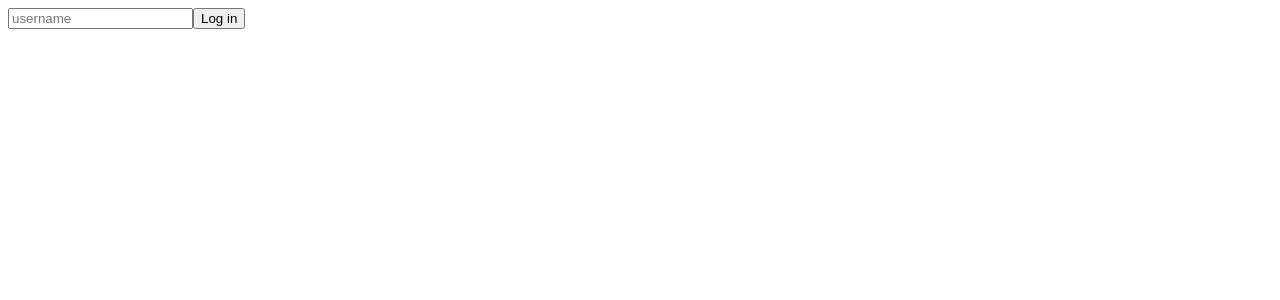
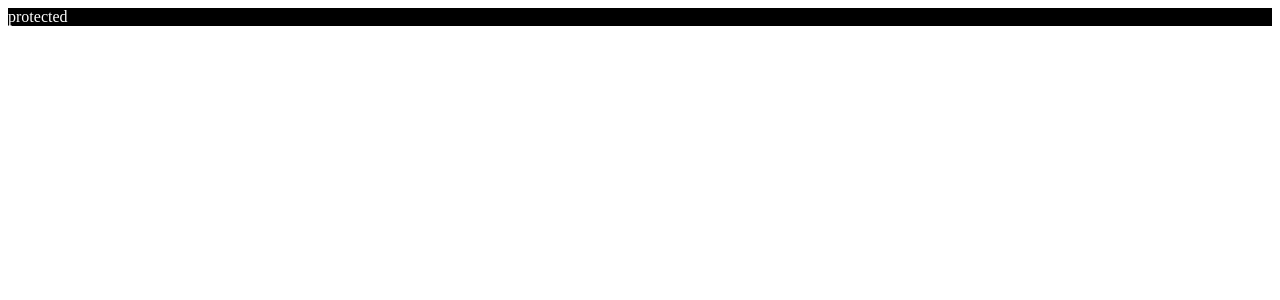
Before and after one commit to devfrank9/coin-tracker, a React (Create React App) app: page / in a window 1280 px wide. Shown: the top 300 px of the page. Built offline with nearby package versions, Linux system fonts and the light colour scheme.

Commit message:
타입스크립트로 theme 제어하기

```diff
--- a/src/App.tsx
+++ b/src/App.tsx
@@ -1,29 +1,18 @@
-import React, { useState } from "react";
+import styled from "styled-components";
+
+const Container = styled.div`
+  background-color: ${(props) => props.theme.bgColor};
+`;
+
+const H1 = styled.div`
+  color: ${(props) => props.theme.textColor};
+`;
 
 function App() {
-  const [value, setValue] = useState("");
-  const onChange = (event: React.FormEvent<HTMLInputElement>) => {
-    const {
-      currentTarget: { value },
-    } = event;
-    setValue(value);
-  };
-  const onSubmit = (event: React.FormEvent<HTMLFormElement>) => {
-    event.preventDefault();
-    console.log("hello ", value);
-  };
   return (
-    <div>
-      <form onSubmit={onSubmit}>
-        <input
-          value={value}
-          onChange={onChange}
-          type="text"
-          placeholder="username"
-        />
-        <button>Log in</button>
-      </form>
-    </div>
+    <Container>
+      <H1>protected</H1>
+    </Container>
   );
 }
 
--- a/src/index.tsx
+++ b/src/index.tsx
@@ -1,10 +1,14 @@
 import React from "react";
 import ReactDOM from "react-dom";
+import { ThemeProvider } from "styled-components";
 import App from "./App";
+import { darkTheme } from "./theme";
 
 ReactDOM.render(
   <React.StrictMode>
-    <App />
+    <ThemeProvider theme={darkTheme}>
+      <App />
+    </ThemeProvider>
   </React.StrictMode>,
   document.getElementById("root")
 );
--- /dev/null
+++ b/src/theme.ts
@@ -0,0 +1,13 @@
+import { DefaultTheme } from "styled-components";
+
+export const lightTheme: DefaultTheme = {
+  bgColor: "white",
+  textColor: "black",
+  btnColor: "tomato",
+};
+
+export const darkTheme: DefaultTheme = {
+  bgColor: "black",
+  textColor: "white",
+  btnColor: "teal",
+};
```
Also changed, not shown: src/styled.d.ts (added, +9 -0 lines).
